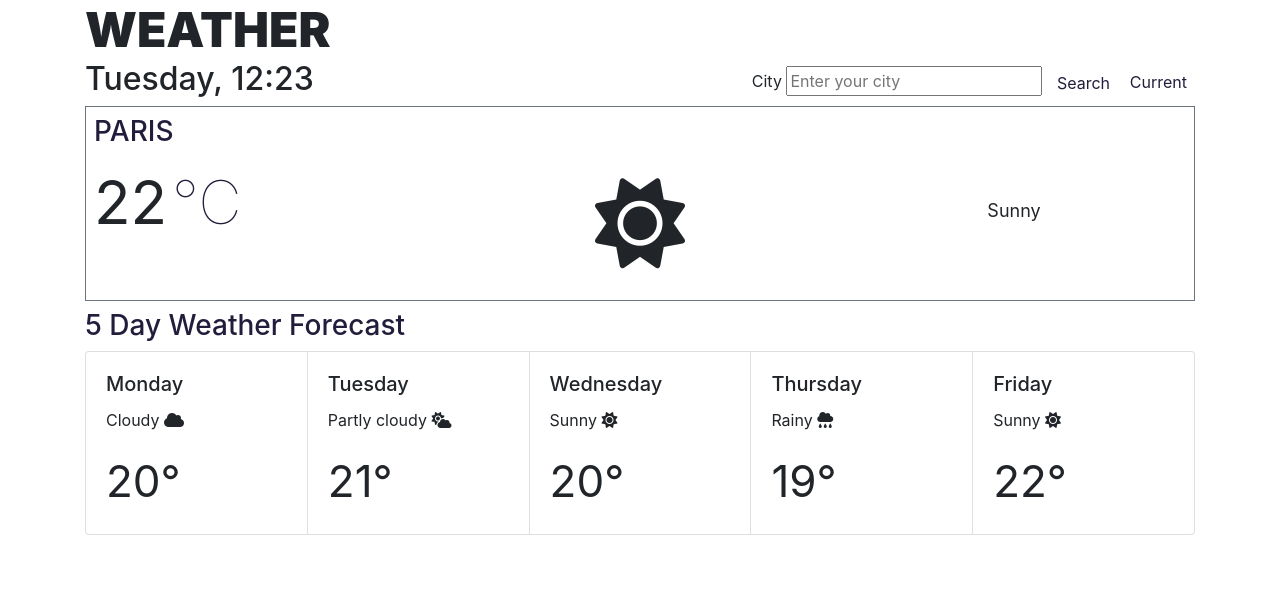
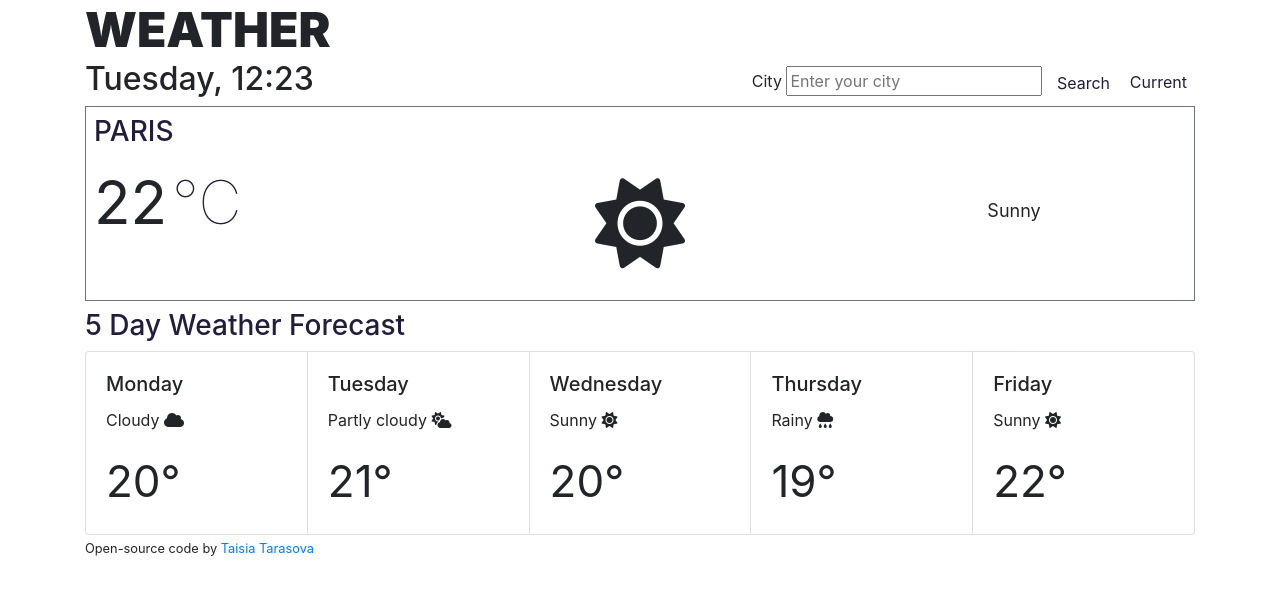
Before and after one commit to t-taia/Weather, a website built with Parcel: page index.html in a window 1280 px wide. Built offline with nearby package versions, Linux system fonts and the light colour scheme.

Commit message:
Footer added

```diff
--- a/index.html
+++ b/index.html
@@ -111,6 +111,13 @@
         </div>
       </div>
 
+      <p class="footer">
+        <small> Open-source code by </small>
+        <a href="https://github.com/t-taia/Weather/" target="_blank">
+          <small> Taisia Tarasova </small>
+        </a>
+      </p>
+
     <script src="index.js"></script>
   </body>
 </html>
```
